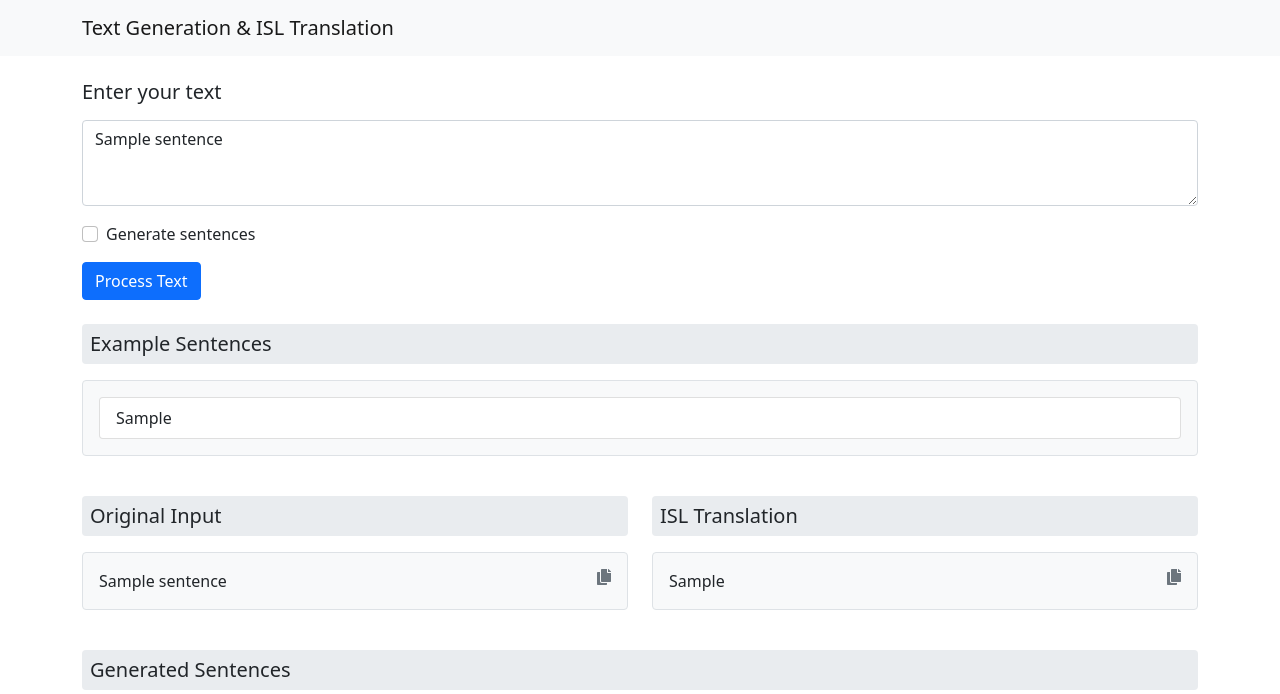
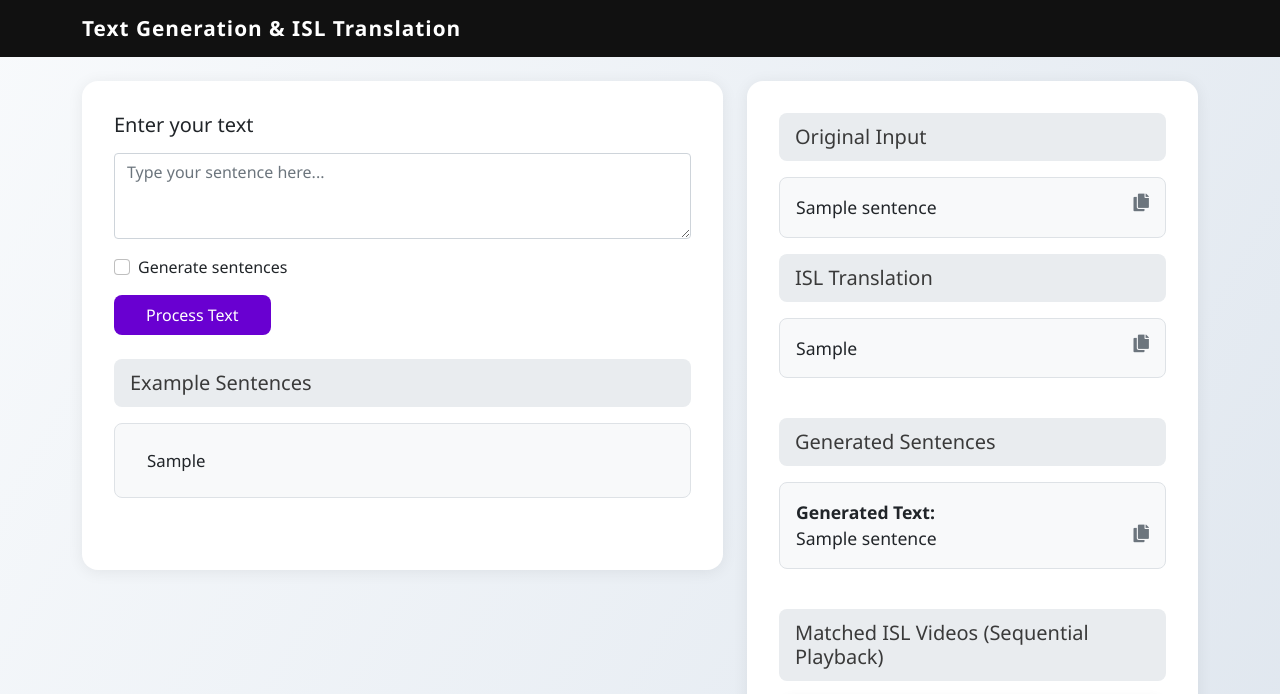
Before and after one commit to Priyanshh95/Sign-Lang-Translater, a Flask app: template templates/index.html in a window 1280 px wide. Shown: the top 694 px of the page. Run offline with Flask 3, Linux system fonts and the light colour scheme; the template is opened without the code that fills it: most values are stand-ins (such as "Sample title", 1, 10 or a date in 2020).

Commit message:
UI/UX fixed

```diff
--- a/static/style.css
+++ b/static/style.css
@@ -1,100 +1,116 @@
-body
-{
-    background: url('13041.jpg') no-repeat center center fixed;
-    background-size: 50% auto;
-    background-position: right top;
+body {
+    background: linear-gradient(120deg, #f8fafc 0%, #e0e7ef 100%) no-repeat center center fixed;
+    background-size: cover;
+    min-height: 100vh;
+    font-family: 'Segoe UI', 'Arial', sans-serif;
 }
-body::before {
-    content: "";
-    position: absolute;
-    top: 0;
-    left: 0;
+
+.card-style {
+    background: #fff;
+    border-radius: 16px;
+    box-shadow: 0 2px 16px rgba(0,0,0,0.07);
+    padding: 2rem;
+    margin-bottom: 2rem;
+}
+
+.section-title {
+    background-color: #e9ecef;
+    padding: 0.75rem 1rem;
+    margin-bottom: 1rem;
+    border-radius: 0.5rem;
+    font-weight: 600;
+    font-size: 1.1rem;
+    color: #3a3a3a;
+}
+
+textarea.form-control:focus {
+    border-color: #6900d1;
+    box-shadow: 0 0 0 2px #e0d7f7;
+}
+
+.list-group-item {
+    border: none;
+    background: transparent;
+    transition: background 0.2s, color 0.2s;
+    font-size: 1.05rem;
+}
+.list-group-item:hover {
+    background: #f0eaff;
+    color: #6900d1;
+    font-weight: 500;
+}
+
+.copy-btn {
+    float: right;
+    cursor: pointer;
+    color: #6c757d;
+    margin-left: 8px;
+    transition: color 0.2s;
+}
+.copy-btn:hover {
+    color: #6900d1;
+}
+
+.output-box {
+    border: 1px solid #dee2e6;
+    border-radius: 0.5rem;
+    padding: 1rem;
+    margin-bottom: 1rem;
+    background-color: #f8f9fa;
+    font-size: 1.1rem;
+}
+
+.btn-primary {
+    background: #6900d1;
+    border: none;
+    border-radius: 0.5rem;
+    font-weight: 500;
+    padding: 0.5rem 2rem;
+    transition: background 0.2s;
+}
+.btn-primary:hover {
+    background: #4b0082;
+}
+
+.video-container {
+    border-radius: 1rem;
+    overflow: hidden;
+    box-shadow: 0 2px 12px rgba(0,0,0,0.08);
+    margin-bottom: 1rem;
+    display: flex;
+    justify-content: center;
+}
+
+.video-container video {
+    max-width: 500px;
     width: 100%;
-    height: 100%;
-    background-color: rgba(255, 255, 255, 0.1); /* Adjust the last value (0.5) to control the overlay opacity */
-    z-index: -1; /* Places it behind the content and the background image */
-  }
+    height: 300px;
+    border-radius: 0.75rem;
+    border: 2px solid #e0e7ef;
+    box-shadow: 0 2px 8px rgba(0,0,0,0.10);
+    background: #fff;
+    object-fit: cover;
+    margin-bottom: 1rem;
+}
 
-.header
-{
-    background:#6900d1;
+.navbar {
+    background: #111 !important;
 }
-.navbar
-{
-    padding-top: 20px !important;
+.navbar .navbar-brand {
+    color: #fff !important;
+    font-weight: 600;
+    letter-spacing: 1px;
+    font-size: 1.3rem;
 }
-.nav-link
-{
-    color: white !important;
-    font-size: 16px !important;
-    padding: 0 0 5 0;
-    display: unset;
-}
-h1 {
-    font-size: 30px;
-    letter-spacing: 2px;
-    overflow: hidden; /* Hide overflow content */
-    white-space: nowrap; /* Prevent text from wrapping */
-    border-right: 1px solid #f06102; /* Simulate a typing cursor */
-    color: white !important;
-    /* Animation properties */
-    animation: typing 2s steps(40, end), blink-caret 0.5s step-end infinite;
-}
-@keyframes typing {
-    from {
-        width: 0;
+
+@media (max-width: 768px) {
+    .card-style {
+        padding: 1rem;
     }
-    to {
-        width: 100%;
+    .section-title {
+        font-size: 1rem;
+    }
+    .output-box {
+        font-size: 1rem;
     }
 }
-
-/* Keyframes for the blinking cursor animation */
-@keyframes blink-caret {
-    from, to {
-        border-color: transparent;
-    }
-}
-
-.form-label
-{
-    color: #6900d1;
-    margin: 20px;
-}
-#btn
-{
-    background: #6900d1;
-
-}
-
-.col
-{
-    color: #6900d1 !important;
-    font-size: medium;
-}
-.output
-{
-    font-size: 18px;
-    font-family: 'Times New Roman', Times, serif;
-    color:black;
-}
-.output:hover
-{
-    font-size: 20px;
-    color:#6900d1;
-    transition: linear;
-    transition-duration: 0.3s;
-
-}
-.offcanvas-header
-{
-    color: #6900d1;
-}
-.clipboard:hover{
-    color: teal;
-    transition-duration: 2s;
-}
-.rules
-{
-    margin-right: 30px;
-}
--- a/templates/index.html
+++ b/templates/index.html
@@ -4,29 +4,7 @@
     <title>Text Generation and ISL Translation</title>
     <link href="https://cdn.jsdelivr.net/npm/bootstrap@5.0.2/dist/css/bootstrap.min.css" rel="stylesheet">
     <link rel="stylesheet" href="https://cdnjs.cloudflare.com/ajax/libs/font-awesome/5.15.4/css/all.min.css">
-    <style>
-        .output-box {
-            border: 1px solid #dee2e6;
-            border-radius: 0.25rem;
-            padding: 1rem;
-            margin-bottom: 1rem;
-            background-color: #f8f9fa;
-        }
-        .copy-btn {
-            float: right;
-            cursor: pointer;
-            color: #6c757d;
-        }
-        .copy-btn:hover {
-            color: #343a40;
-        }
-        .section-title {
-            background-color: #e9ecef;
-            padding: 0.5rem;
-            margin-bottom: 1rem;
-            border-radius: 0.25rem;
-        }
-    </style>
+    <link rel="stylesheet" href="{{ url_for('static', filename='style.css') }}">
 </head>
 <body>
     <nav class="navbar navbar-expand-lg navbar-light bg-light mb-4">
@@ -36,11 +14,15 @@
     </nav>
 
     <div class="container">
+        <div class="row">
+            <!-- Left column: Form, Example Sentences -->
+            <div class="col-lg-7 col-md-12">
+                <div class="card-style mb-4">
                     <!-- Input Form -->
                     <form method="POST" class="mb-4">
                         <div class="mb-3">
                             <label for="sentence" class="form-label"><h5>Enter your text</h5></label>
-                <textarea class="form-control" id="sentence" name="sentence" rows="3" required>{{ sentence if sentence else '' }}</textarea>
+                            <textarea class="form-control" id="sentence" name="sentence" rows="3" required placeholder="Type your sentence here..."></textarea>
                         </div>
                         <div class="mb-3 form-check">
                             <input type="checkbox" class="form-check-input" id="generate" name="generate">
@@ -66,11 +48,14 @@
                             </div>
                         </div>
                     </div>
-
+                </div>
+            </div>
+            <!-- Right column: Outputs and Video -->
+            <div class="col-lg-5 col-md-12 d-flex flex-column align-items-start justify-content-start">
+                <div class="card-style w-100 mb-4">
                     {% if sentence %}
-        <!-- Original Input and Translation -->
                     <div class="row mb-4">
-            <div class="col-md-6">
+                        <div class="col-12">
                             <div class="section-title">
                                 <h5 class="mb-0">Original Input</h5>
                             </div>
@@ -79,7 +64,7 @@
                                 <i class="fas fa-copy copy-btn" onclick="copyText(this)" data-text="{{ sentence|safe }}"></i>
                             </div>
                         </div>
-            <div class="col-md-6">
+                        <div class="col-12">
                             <div class="section-title">
                                 <h5 class="mb-0">ISL Translation</h5>
                             </div>
@@ -110,49 +95,23 @@
                     </div>
                     {% endif %}
 
-
-        <!-- {% if matched_videos %}
-        <div class="mt-4">
-            <div class="section-title">
-                <h5 class="mb-0">Matched ISL Videos</h5>
-            </div>
-            <div class="row">
-                {% for video in matched_videos %}
-                <div class="col-md-4 mb-3">
-                    <video controls class="w-100">
-                        <source src="{{ url_for('static', filename='videos/' + video) }}" type="video/mp4">
-                        Your browser does not support the video tag.
-                    </video>
-                    <p class="text-center">{{ video.split('.')[0] }}</p>
-                </div>
-                {% endfor %}
-            </div>
-        </div>
-        {% endif %} -->
-
-
                     {% if matched_videos %}
-        <div class="mt-4">
-            <div class="section-title">
+                    <div class="section-title mt-4">
                         <h5 class="mb-0">Matched ISL Videos (Sequential Playback)</h5>
                     </div>
                     <div class="video-container">
-                <video id="sequentialVideo" controls class="w-100">
+                        <video id="sequentialVideo" controls>
                             <source id="videoSource" src="{{ url_for('static', filename='videos/' + matched_videos[0]) }}" type="video/mp4">
                             Your browser does not support the video tag.
                         </video>
                     </div>
-        </div>
-
                     <script>
                         // JavaScript to handle sequential playback
                         const videoElement = document.getElementById('sequentialVideo');
                         const videoSource = document.getElementById('videoSource');
-
                         // List of video sources passed from Flask
                         const videoQueue = {{ matched_videos|tojson }};
                         let currentIndex = 0;
-
                         videoElement.addEventListener('ended', function() {
                             currentIndex++;
                             if (currentIndex < videoQueue.length) {
@@ -164,12 +123,16 @@
                         });
                     </script>
                     {% endif %}
+                </div>
+            </div>
+        </div>
 
         <script>
             function setSentence(sentence) {
                 document.getElementById('sentence').value = sentence;
             }
         </script>
+    </div>
 
     <!-- Scripts -->
     <script src="https://cdn.jsdelivr.net/npm/bootstrap@5.0.2/dist/js/bootstrap.bundle.min.js"></script>
```
Lines whose indentation alone changed are shown as unchanged.
